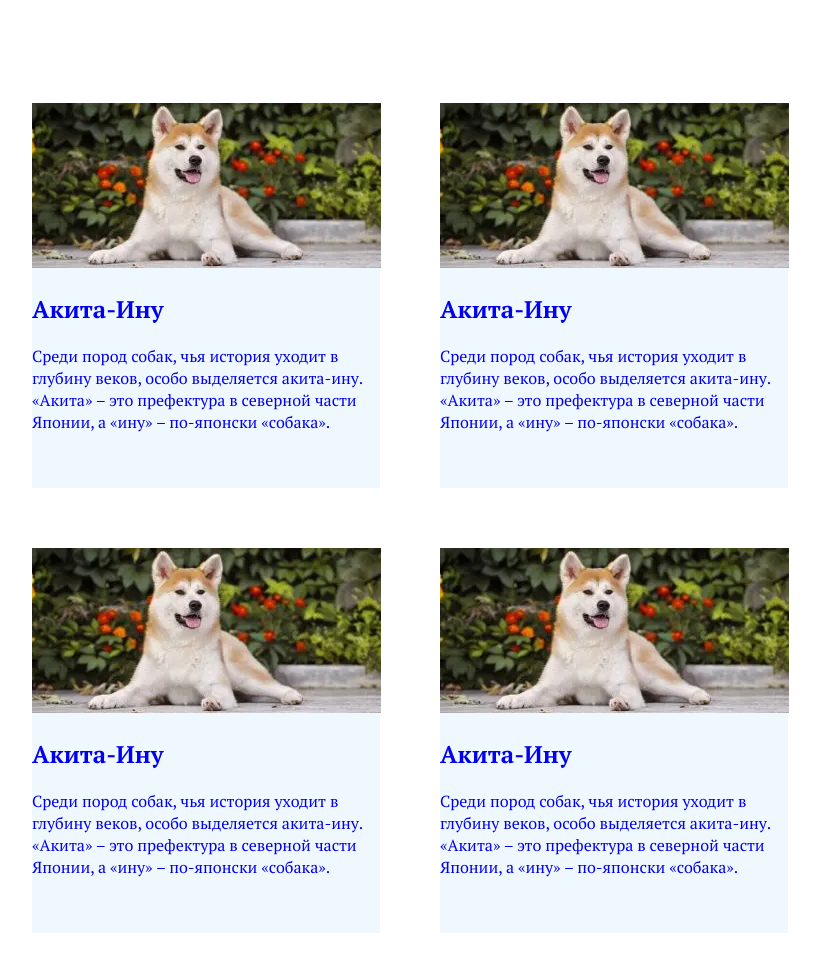
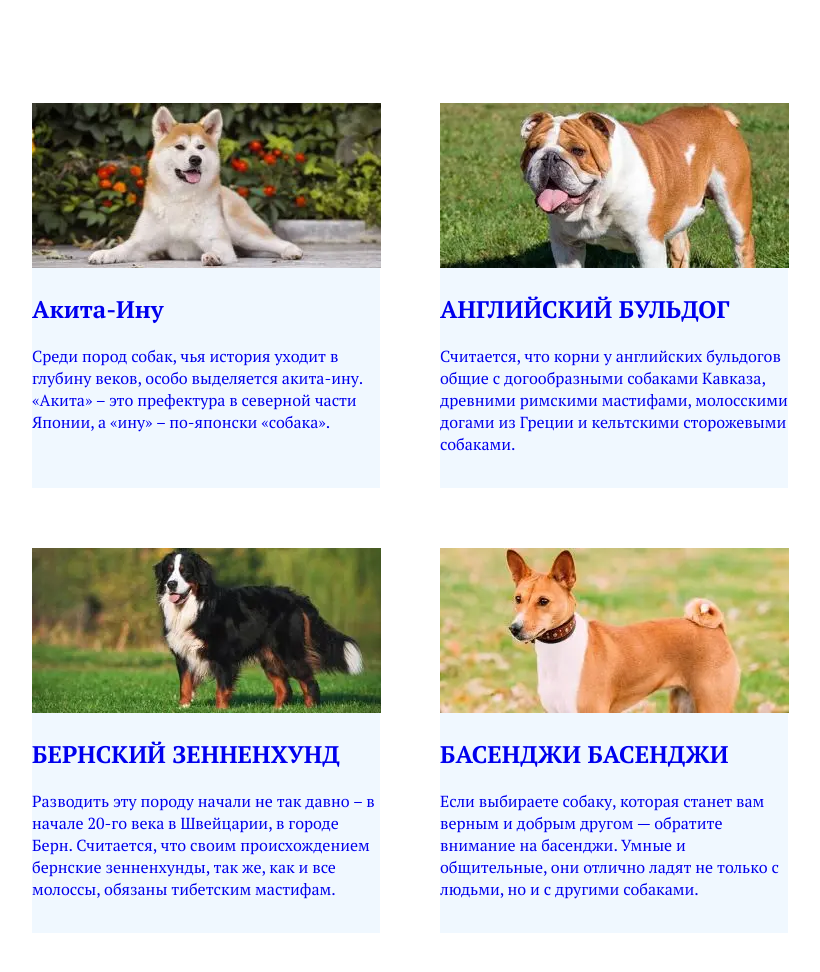
Before and after one commit to Kerim-tk/dogsUniHw, a plain HTML site: page index.html in a window 1280 px wide. Shown: the part 96-1068 px from the top of the page, without its empty margins (230-1050 px from the left). Drawn offline with Linux system fonts and the light colour scheme.

Commit message:
добавил 4 породы собак

```diff
--- a/index.html
+++ b/index.html
@@ -30,29 +30,28 @@
                 </div>
                 <div class="breed">
                     <a href="#">
-                        <img src="./breeds/shutterstock_155382377_2.webp">
-                        <h2>Акита-Ину</h2>
-                        <p>Среди пород собак, чья история уходит в глубину веков, особо выделяется акита-ину. «Акита» –
-                            это
-                            префектура в северной части Японии, а «ину» – по-японски «собака».</p>
+                        <img src="./breeds/anglijskij-buldog-teaser.webp">
+                        <h2>АНГЛИЙСКИЙ БУЛЬДОГ</h2>
+                        <p>Считается, что корни у английских бульдогов общие с догообразными собаками Кавказа, древними
+                            римскими мастифами, молосскими догами из Греции и кельтскими сторожевыми собаками.</p>
                     </a>
                 </div>
                 <div class="breed">
                     <a href="#">
-                        <img src="./breeds/shutterstock_155382377_2.webp">
-                        <h2>Акита-Ину</h2>
-                        <p>Среди пород собак, чья история уходит в глубину веков, особо выделяется акита-ину. «Акита» –
-                            это
-                            префектура в северной части Японии, а «ину» – по-японски «собака».</p>
+                        <img src="./breeds/shutterstock_231364474_2.webp">
+                        <h2>БЕРНСКИЙ ЗЕННЕНХУНД</h2>
+                        <p>Разводить эту породу начали не так давно – в начале 20-го века в Швейцарии, в городе Берн.
+                            Считается, что своим происхождением бернские зенненхунды, так же, как и все молоссы, обязаны
+                            тибетским мастифам.</p>
                     </a>
                 </div>
                 <div class="breed">
                     <a href="#">
-                        <img src="./breeds/shutterstock_155382377_2.webp">
-                        <h2>Акита-Ину</h2>
-                        <p>Среди пород собак, чья история уходит в глубину веков, особо выделяется акита-ину. «Акита» –
-                            это
-                            префектура в северной части Японии, а «ину» – по-японски «собака».</p>
+                        <img src="./breeds/basendzhi_720x340.webp">
+                        <h2>БАСЕНДЖИ БАСЕНДЖИ</h2>
+                        <p>Если выбираете собаку, которая станет вам верным и добрым другом — обратите внимание на
+                            басенджи. Умные и общительные, они отлично ладят не только с людьми, но и с другими
+                            собаками.</p>
                     </a>
                 </div>
             </article>
```
Also changed, not shown: breeds/anglijskij-buldog-teaser.webp (added), breeds/basendzhi_720x340.webp (added), breeds/shutterstock_231364474_2.webp (added).
